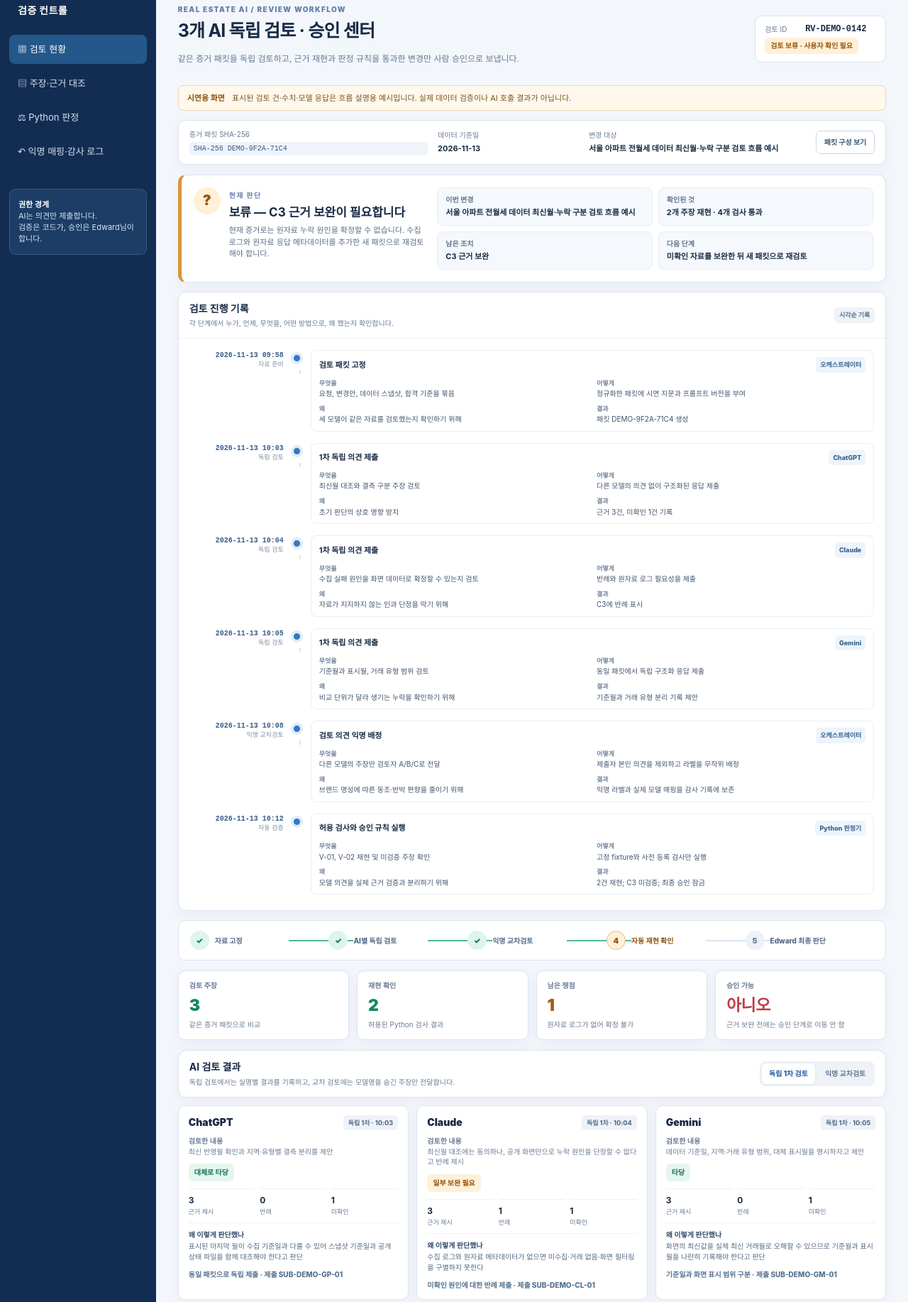
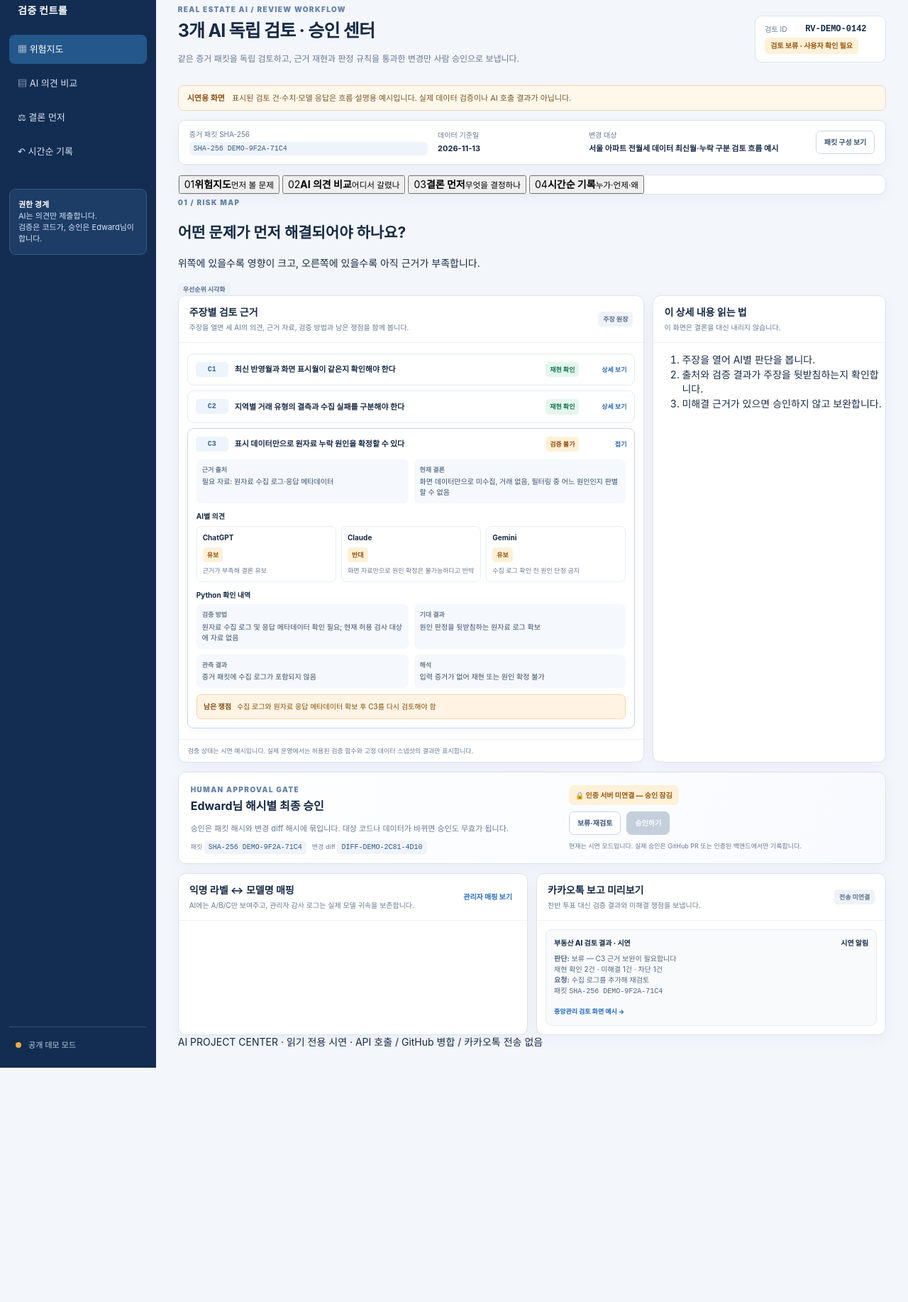
Before and after one commit to edwardlim1004/AI-project-center-interface-main, a plain HTML site: page ai-review.html in a window 1280 px wide. Shown: the part 89-1923 px from the top of the page at 71% size. After the commit the page ends 1593 px from the top, so only its background shows below. Drawn offline with Linux system fonts and the light colour scheme.

Commit message:
Add four visual review modes with risk map first

```diff
--- a/ai-review.html
+++ b/ai-review.html
@@ -17,10 +17,10 @@
   <div class="shell">
     <aside class="sidebar">
       <div class="side-heading">검증 컨트롤</div>
-      <a class="side-link active" href="#overview">▦ 검토 현황</a>
-      <a class="side-link" href="#evidence">▤ 주장·근거 대조</a>
-      <a class="side-link" href="#decision">⚖ Python 판정</a>
-      <a class="side-link" href="#audit">↶ 익명 매핑·감사 로그</a>
+      <a class="side-link active" href="#view-risk" data-view="risk">▦ 위험지도</a>
+      <a class="side-link" href="#view-compare" data-view="compare">▤ AI 의견 비교</a>
+      <a class="side-link" href="#view-conclusion" data-view="conclusion">⚖ 결론 먼저</a>
+      <a class="side-link" href="#view-timeline" data-view="timeline">↶ 시간순 기록</a>
       <div class="side-note"><b>권한 경계</b><br/>AI는 의견만 제출합니다.<br/>검증은 코드가, 승인은 Edward님이 합니다.</div>
       <div class="sidebar-bottom"><span class="status-dot"></span> 공개 데모 모드</div>
     </aside>
@@ -36,32 +36,49 @@
         <div><span class="label">변경 대상</span><b id="change-target">—</b></div>
         <button class="button secondary" id="packet-button" type="button">패킷 구성 보기</button>
       </section>
-      <section class="decision-summary panel" id="decision-summary" aria-live="polite"></section>
-      <section class="panel event-panel" id="activity">
-        <div class="panel-title"><div><h2>검토 진행 기록</h2><p>각 단계에서 누가, 언제, 무엇을, 어떤 방법으로, 왜 했는지 확인합니다.</p></div><span class="small-tag">시각순 기록</span></div>
-        <div id="event-timeline" class="event-timeline"></div>
+      <nav class="view-tabs panel" aria-label="검토 화면 선택" role="tablist">
+        <button class="view-tab active" role="tab" aria-selected="true" data-view="risk"><span>01</span><b>위험지도</b><small>먼저 볼 문제</small></button>
+        <button class="view-tab" role="tab" aria-selected="false" data-view="compare"><span>02</span><b>AI 의견 비교</b><small>어디서 갈렸나</small></button>
+        <button class="view-tab" role="tab" aria-selected="false" data-view="conclusion"><span>03</span><b>결론 먼저</b><small>무엇을 결정하나</small></button>
+        <button class="view-tab" role="tab" aria-selected="false" data-view="timeline"><span>04</span><b>시간순 기록</b><small>누가·언제·왜</small></button>
+      </nav>
+      <section class="view-pane active" id="view-risk" role="tabpanel">
+        <div class="view-heading"><div><span class="eyebrow">01 / RISK MAP</span><h2>어떤 문제가 먼저 해결되어야 하나요?</h2><p>위쪽에 있을수록 영향이 크고, 오른쪽에 있을수록 아직 근거가 부족합니다.</p></div><span class="small-tag">우선순위 시각화</span></div>
+        <div id="risk-map" class="risk-layout"></div>
       </section>
-      <section class="steps" aria-label="검토 진행 단계" id="steps"></section>
-      <section class="summary-grid" id="summary-cards"></section>
-      <section class="review-switch panel">
-        <div><h2>AI 검토 결과</h2><p>독립 검토에서는 실명별 결과를 기록하고, 교차 검토에는 모델명을 숨긴 주장만 전달합니다.</p></div>
-        <div class="tab-list" role="tablist" aria-label="검토 단계">
-          <button class="tab active" role="tab" aria-selected="true" data-tab="independent">독립 1차 검토</button>
-          <button class="tab" role="tab" aria-selected="false" data-tab="cross">익명 교차검토</button>
-        </div>
+      <section class="view-pane" id="view-compare" role="tabpanel" hidden>
+        <div class="view-heading"><div><span class="eyebrow">02 / AI COMPARISON</span><h2>세 AI가 같은 점과 다른 점</h2><p>먼저 각 AI의 독립 의견을 보고, 익명 교차검토에서 누가 누구의 어떤 주장을 확인했는지 살펴봅니다.</p></div></div>
+        <section class="review-switch panel">
+          <div><h3>검토 방식</h3><p>교차검토에서는 모델 이름 대신 무작위 라벨을 사용합니다.</p></div>
+          <div class="tab-list" role="tablist" aria-label="AI 검토 단계">
+            <button class="tab active" role="tab" aria-selected="true" data-tab="independent">독립 검토</button>
+            <button class="tab" role="tab" aria-selected="false" data-tab="cross">익명 교차검토</button>
+          </div>
+        </section>
+        <section class="model-grid" id="model-grid"></section>
+        <div class="panel compare-claims"><div class="panel-title"><div><h3>주장별 의견 차이</h3><p>표의 주장을 누르면 아래 근거 상세에서 이유와 검증 결과를 확인할 수 있습니다.</p></div></div><div id="compare-claims"></div></div>
       </section>
-      <section class="model-grid" id="model-grid"></section>
+      <section class="view-pane" id="view-conclusion" role="tabpanel" hidden>
+        <div class="view-heading"><div><span class="eyebrow">03 / DECISION</span><h2>현재 결론과 필요한 다음 행동</h2><p>미해결 근거가 있으면 다수 의견이어도 승인을 잠급니다.</p></div></div>
+        <section class="decision-summary panel" id="decision-summary" aria-live="polite"></section>
+        <section class="steps" aria-label="검토 진행 단계" id="steps"></section>
+        <section class="summary-grid" id="summary-cards"></section>
+        <aside class="panel gate-panel conclusion-gate" id="decision">
+          <div class="panel-title"><div><h3>자동 판정 근거</h3><p>각 규칙이 통과·보류·차단된 이유를 함께 표시합니다.</p></div><span class="gate-icon">⌘</span></div>
+          <div id="gates"></div><div class="decision-callout" id="decision-callout"></div>
+        </aside>
+      </section>
+      <section class="view-pane" id="view-timeline" role="tabpanel" hidden>
+        <div class="view-heading"><div><span class="eyebrow">04 / AUDIT TRAIL</span><h2>검토가 진행된 순서</h2><p>각 기록에 담당자, 시각, 실행 방법, 이유와 결과를 표시합니다.</p></div><span class="small-tag">시각순 기록</span></div>
+        <section class="panel event-panel" id="activity"><div id="event-timeline" class="event-timeline"></div></section>
+      </section>
       <section class="content-grid" id="evidence">
         <div class="panel evidence-panel">
           <div class="panel-title"><div><h2>주장별 검토 근거</h2><p>주장을 열면 세 AI의 의견, 근거 자료, 검증 방법과 남은 쟁점을 함께 봅니다.</p></div><span class="small-tag">주장 원장</span></div>
           <div id="claim-cards" class="claim-cards"></div>
           <p class="table-foot">검증 상태는 시연 예시입니다. 실제 운영에서는 허용된 검증 함수와 고정 데이터 스냅샷의 결과만 표시합니다.</p>
         </div>
-        <aside class="panel gate-panel" id="decision">
-          <div class="panel-title"><div><h2>Python 판정 게이트</h2><p>AI 표결과 분리된 규칙 기반 판정</p></div><span class="gate-icon">⌘</span></div>
-          <div id="gates"></div>
-          <div class="decision-callout" id="decision-callout"></div>
-        </aside>
+        <aside class="panel guide-panel"><div class="panel-title"><div><h2>이 상세 내용 읽는 법</h2><p>이 화면은 결론을 대신 내리지 않습니다.</p></div></div><ol><li>주장을 열어 AI별 판단을 봅니다.</li><li>출처와 검증 결과가 주장을 뒷받침하는지 확인합니다.</li><li>미해결 근거가 있으면 승인하지 않고 보완합니다.</li></ol></aside>
       </section>
       <section class="panel approval-panel">
         <div class="approval-copy"><div class="eyebrow">HUMAN APPROVAL GATE</div><h2>Edward님 해시별 최종 승인</h2><p>승인은 패킷 해시와 변경 diff 해시에 묶입니다. 대상 코드나 데이터가 바뀌면 승인도 무효가 됩니다.</p><div class="hash-pair"><span>패킷 <code id="approval-packet-hash">—</code></span><span>변경 diff <code id="diff-hash">—</code></span></div></div>
```
